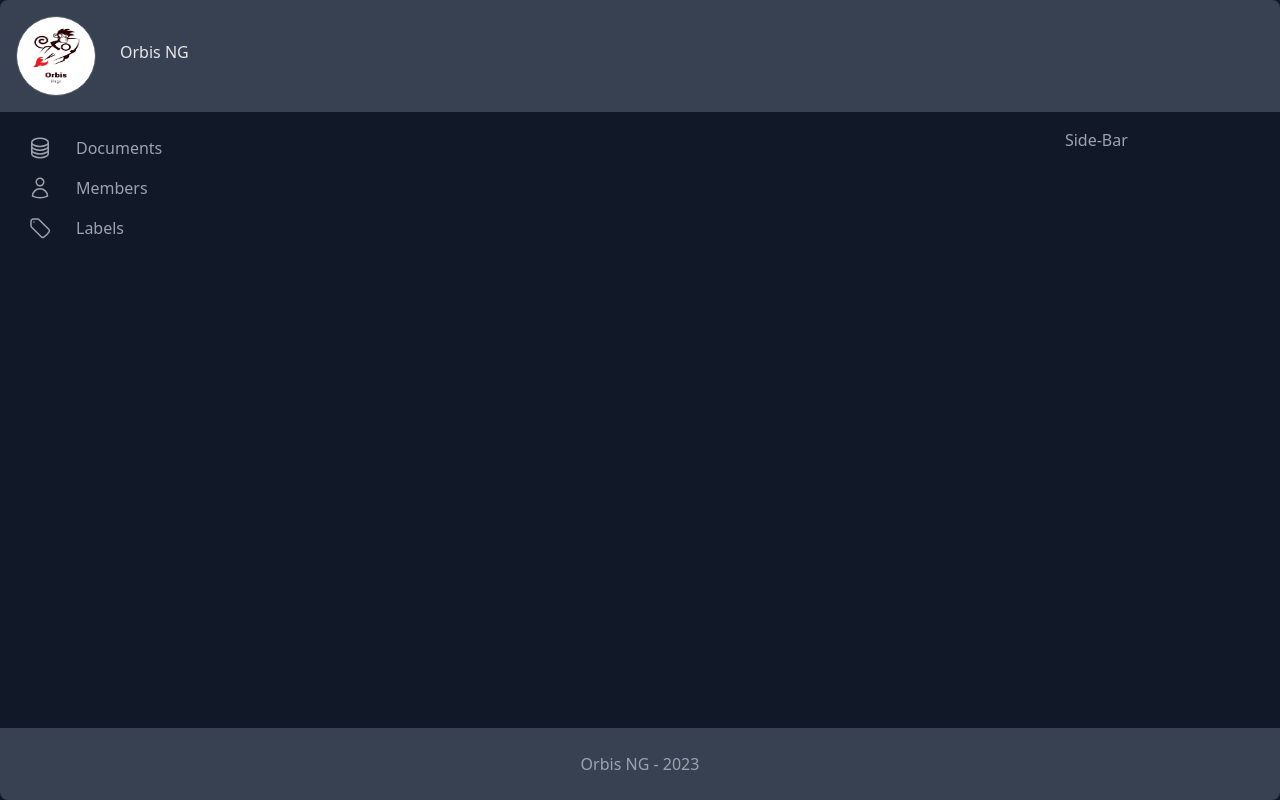
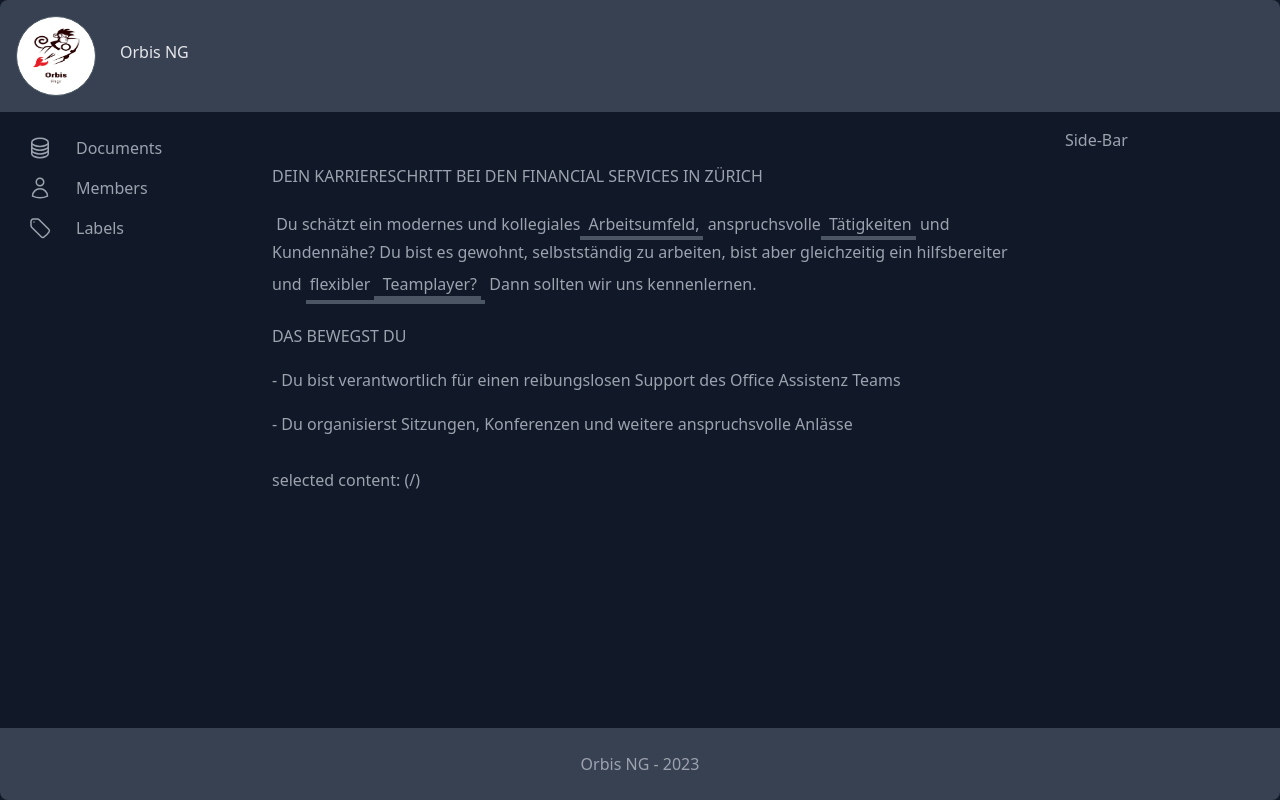
Before and after one commit to orbis-eval/orbis2-frontend, a Nuxt app: page /annotationpoc in a window 1280 px wide. Built offline with nearby package versions, Linux system fonts and the light colour scheme.

Commit message:
#10: POC annotation view with basic styled annotations and selection handler

```diff
--- a/assets/css/main.scss
+++ b/assets/css/main.scss
@@ -13,3 +13,19 @@
 .menu-button-text {
   @apply text-base leading-4;
 }
+
+/**
+ * styles for annotations
+ */
+
+.annotation {
+  @apply border-b-4 border-gray-600  pl-1 pr-1 inline-block;
+}
+
+.line {
+  @apply mt-5
+}
+
+.line span {
+  @apply mt-1
+}
--- /dev/null
+++ b/pages/annotationpoc.vue
@@ -0,0 +1,52 @@
+<template>
+  <div v-on:mouseup="onMouseUp" class="p-4">
+    <div class="line">
+      <span>
+      DEIN KARRIERESCHRITT BEI DEN FINANCIAL SERVICES IN ZÜRICH
+      </span>
+    </div>
+    <div class="line">
+      <span>&nbsp;Du schätzt ein modernes und kollegiales</span>
+      <span class="annotation">&nbsp;Arbeitsumfeld,</span>
+      <span>&nbsp;anspruchsvolle</span>
+      <span class="annotation">&nbsp;Tätigkeiten</span>
+      <span>&nbsp;und Kundennähe? Du bist es gewohnt, selbstständig zu arbeiten, bist aber gleichzeitig ein hilfsbereiter und </span>
+      <span class="annotation">
+         flexibler
+        <span class="annotation">&nbsp;Teamplayer? </span>
+      </span>
+      <span>&nbsp;Dann sollten wir uns kennenlernen.</span>
+    </div>
+    <div class="line">DAS BEWEGST DU</div>
+    <div class="line">- Du bist verantwortlich für einen reibungslosen Support des Office Assistenz Teams</div>
+    <div class="line">- Du organisierst Sitzungen, Konferenzen und weitere anspruchsvolle Anlässe</div>
+  </div>
+  <div class="p-4">
+    selected content: {{ selectedText }} ({{ selectionStart }}/{{ selectionEnd }})
+  </div>
+</template>
+
+<script setup>
+
+const selectedText = ref('')
+const selectionStart = ref(null)
+const selectionEnd = ref(null)
+
+/**
+ * mouse up event handler on
+ */
+const onMouseUp = () => {
+
+  // get the selection from the window
+  const selection = window.getSelection();
+
+  // get the word string
+  selectedText.value = selection.toString();
+
+  // get start/end index of selected text
+  const range = selection.getRangeAt(0).cloneRange();
+  selectionStart.value = range.startOffset
+  selectionEnd.value = range.endOffset
+}
+
+</script>
```
